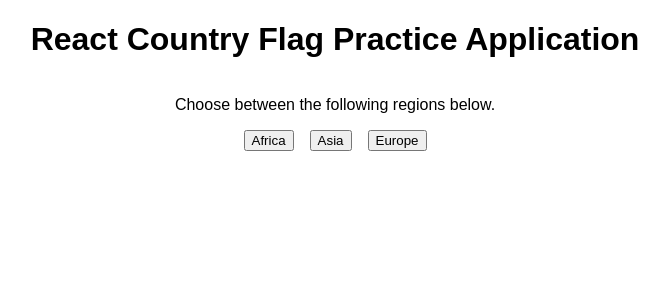
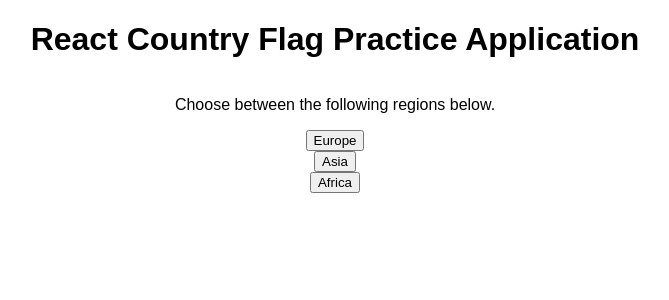
Before and after one commit to mazmann/country-flag, a React (Create React App) app: page / in a window 1280 px wide. Shown: the top 300 px of the page, without its empty margins (305-974 px from the left). Built offline with nearby package versions, Linux system fonts and the light colour scheme.

Commit message:
layout done

```diff
--- a/src/AfricaRegion.jsx
+++ b/src/AfricaRegion.jsx
@@ -21,12 +21,14 @@ const AfricaRegion = () => {
             setAfricanCountries(json);
         };
         getAfrica();
+
     }, []);
     return (
-        <div>
+        <div className="flagContainer">
           {africanCountries.map((country, i) => (
-            <div key={i}>
+            <div className="eachCountry" key={i}>
               <img
+                className="eachFlag"
                 id="chooseFlag"
                 src={country.flags.png}
                 alt="country"
@@ -35,7 +37,7 @@ const AfricaRegion = () => {
                 }}
               />
               {selectedCountry === country && (
-                <div>
+                <div className="countryInfo">
                 <p>Name: {country.name.common}</p>
                 <p>Capital: {country.capital}</p>
                 <p>Population: {country.population}</p>
--- a/src/App.js
+++ b/src/App.js
@@ -17,17 +17,17 @@ export default function App() {
       <h1>React Country Flag Practice Application</h1>
       <p>Choose between the following regions below.</p>
 <div className="RegionButtons">
-      <button onClick={toggleAfrica}>
+      <button className="mainMenu" onClick={toggleAfrica}>
         Africa
       </button>
       {showAfrica && <AfricaRegion />}
 
-      <button onClick={toggleAsia}>
+      <button className="mainMenu" onClick={toggleAsia}>
         Asia
       </button>
       {showAsia && <AsiaRegion />}
 
-      <button onClick={toggleEurope}>
+      <button className="mainMenu" onClick={toggleEurope}>
         Europe
       </button>
       {/* {showEurope && <EuropeRegion />} */}
--- a/src/styles.css
+++ b/src/styles.css
@@ -1,12 +1,46 @@
+body {
+    overflow-y: scroll;
+    /* Always show vertical scrollbar */
+    overflow-x: hidden;
+}
+
 .App {
     font-family: sans-serif;
+
     display: flex;
     flex-direction: column;
     align-items: center;
 
-  }
 
-  .RegionButtons {
-   display: flex;
-   gap: 1rem;
-  }
+}
+
+.RegionButtons {
+    display: flex;
+    flex-direction: column-reverse;
+    align-items: center;
+}
+
+.mainMenu {
+    order: 1;
+}
+
+.eachCountry {
+    order: 2;
+    text-align: center;
+}
+
+.flagContainer {
+    display: flex;
+    flex-wrap: wrap;
+    justify-content: center;
+    padding: 2rem;
+}
+
+.countryInfo {
+    max-width: 320px;
+}
+
+.eachFlag {
+    min-height: 240px;
+    max-width: 320px;
+}
```
